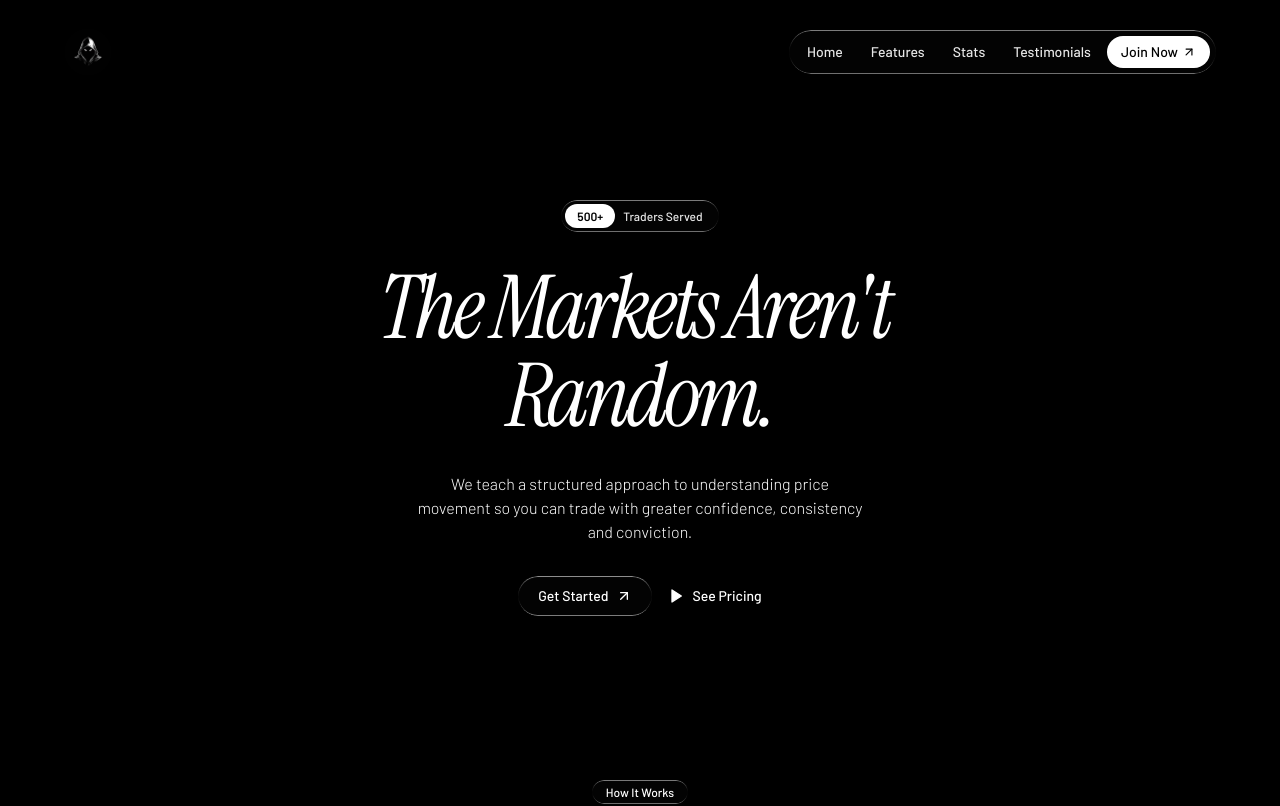
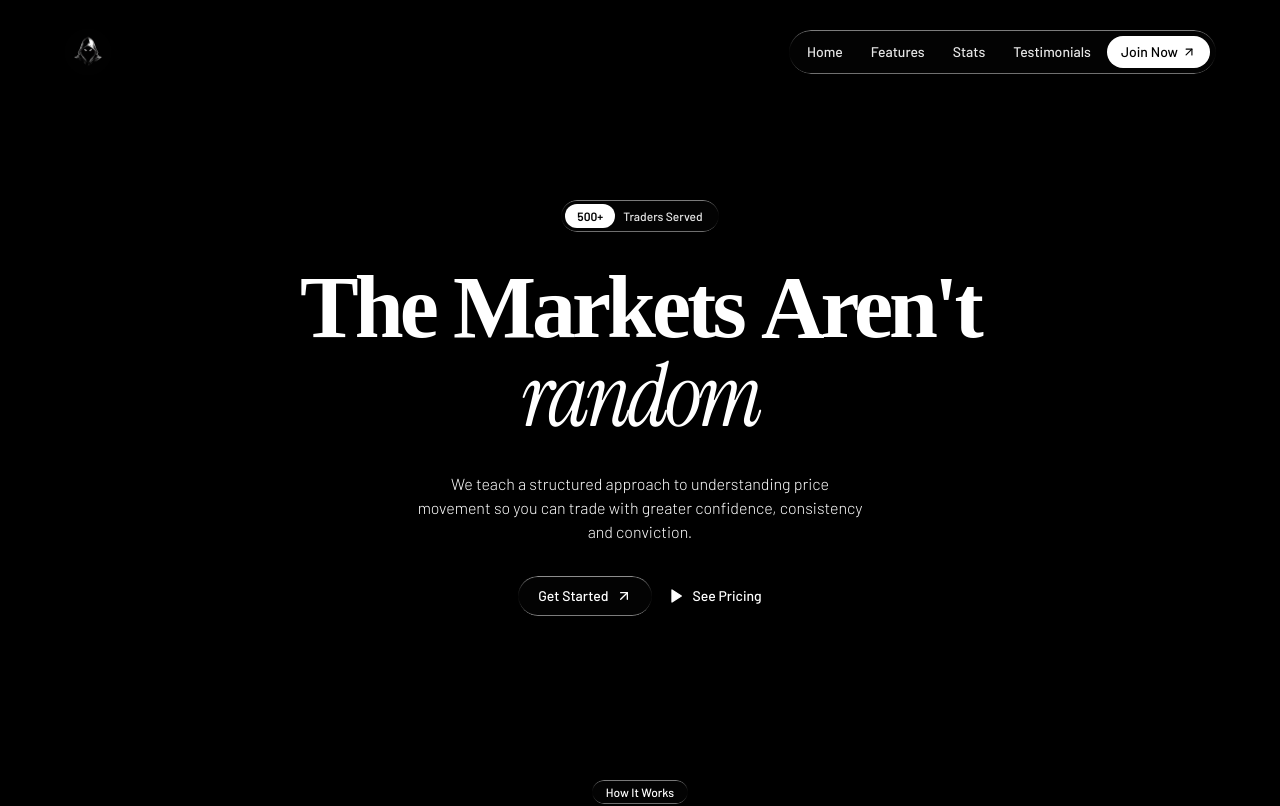
Before and after one commit to w1mayankz/TritonTrades-71f26, a React (Vite) app: page / in a window 1280 px wide. Shown: the top 806 px of the page. Built offline with nearby package versions, Linux system fonts and the light colour scheme.

Commit message:
Update Hero.jsx

```diff
--- a/src/components/Hero.jsx
+++ b/src/components/Hero.jsx
@@ -22,7 +22,6 @@ export default function Hero() {
       <div
         className="relative z-10 flex flex-col items-center text-center px-6"
         style={{ paddingTop: 200 }}
-
       >
         <motion.div
           initial={{ opacity: 0, y: 20, filter: 'blur(10px)' }}
@@ -38,13 +37,23 @@ style={{ paddingTop: 200 }}
           </span>
         </motion.div>
 
+        {/* Split Heading to support mixed fonts */}
+        <div className="flex flex-wrap justify-center items-center gap-x-3 md:gap-x-4 max-w-3xl">
           <BlurText
-          text="The Markets Aren't Random."
+            text="The Markets Aren't"
             delay={100}
             animateBy="words"
             direction="bottom"
-          className="text-6xl md:text-7xl lg:text-[5.5rem] font-heading italic text-white leading-[0.8] max-w-2xl tracking-[-4px] justify-center"
+            className="text-6xl md:text-7xl lg:text-[5.5rem] font-['Inter_Tight'] font-extrabold not-italic text-white leading-[0.8] tracking-[-4px] justify-center"
           />
+          <BlurText
+            text="random"
+            delay={200}
+            animateBy="words"
+            direction="bottom"
+            className="text-6xl md:text-7xl lg:text-[5.5rem] font-heading italic text-white leading-[0.8] tracking-[-4px] justify-center"
+          />
+        </div>
 
         <motion.p
           initial={{ filter: 'blur(10px)', opacity: 0, y: 20 }}
```
Lines whose indentation alone changed are shown as unchanged.
